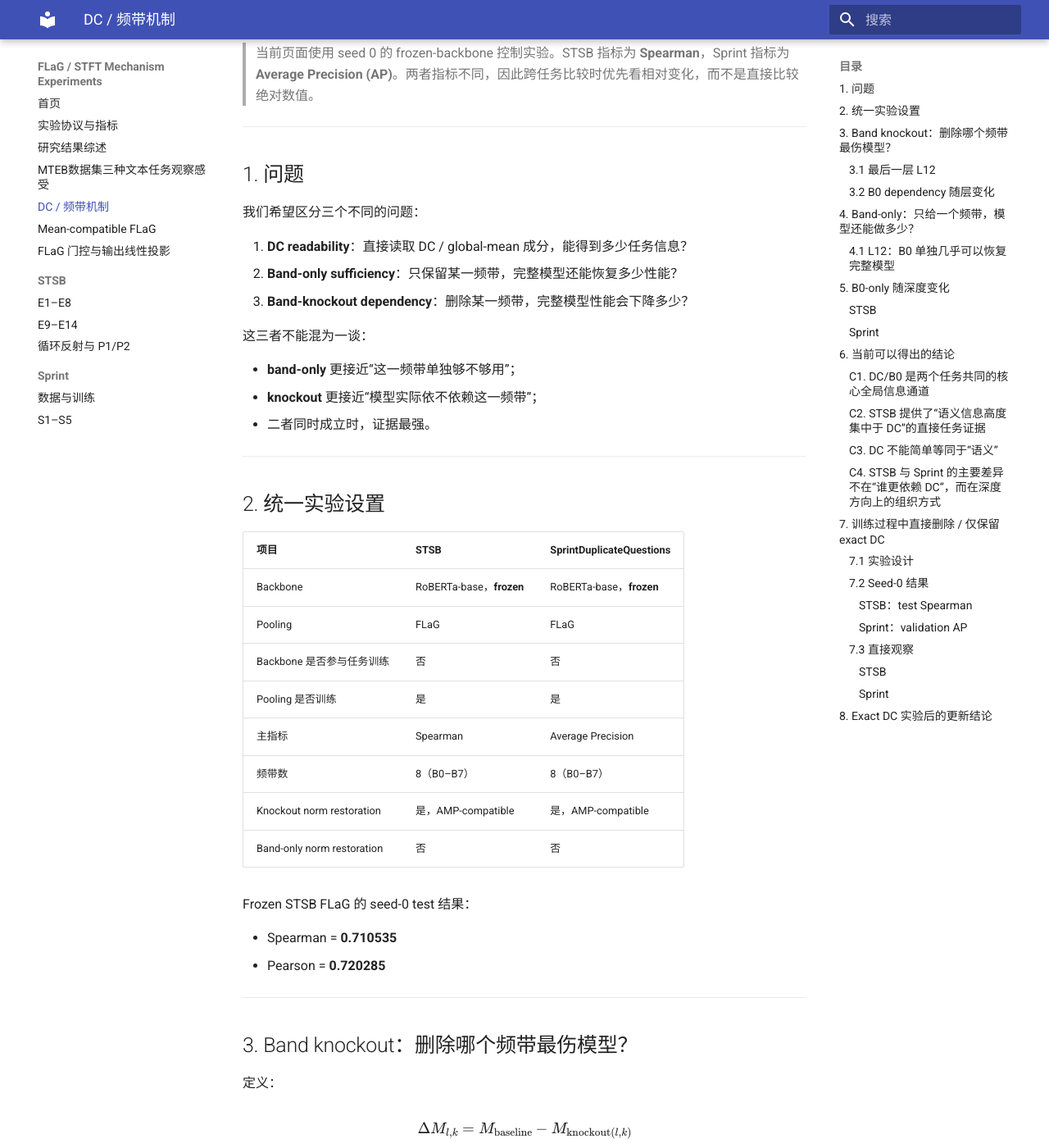
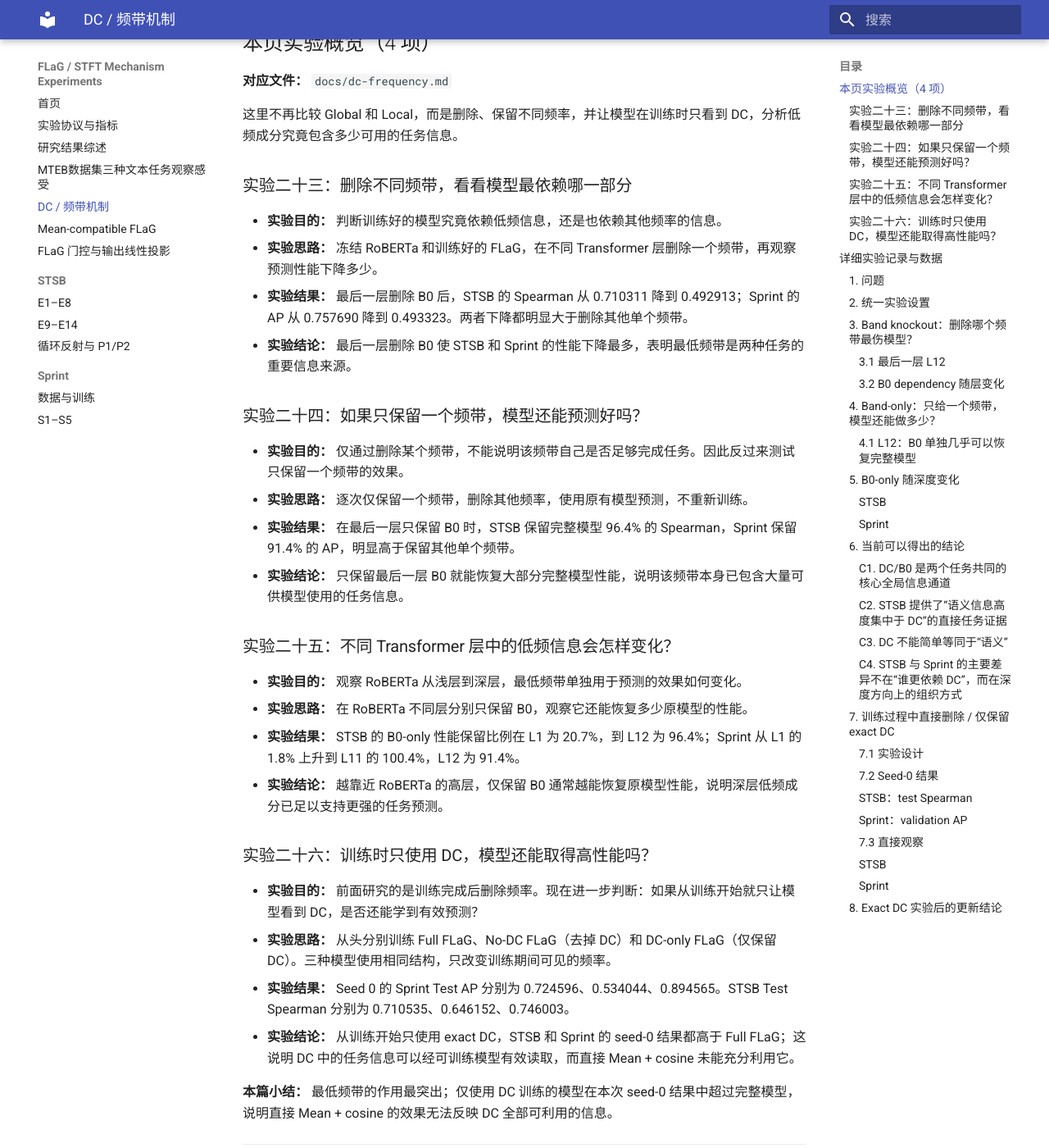
Before and after one commit to lumoswwr/FLaG-STFT-Notes, an MkDocs documentation site: the page built from docs/dc-frequency.md, in a window 1280 px wide and 1400 px high, scrolled down 236 px. Shown: the whole window at 82% size. Built offline with MkDocs 1.6.1 and Material for MkDocs 9.7.7, drawn with Linux system fonts in a browser that asks for light colours; some of the changed text lies outside the part shown.

Commit message:
Organize 4 approved experiment summaries above original # DC / 频带机制：STSB 与 Sprint 的 frozen-backbone 对照 detail

```diff
--- a/docs/dc-frequency.md
+++ b/docs/dc-frequency.md
@@ -1,4 +1,46 @@
-# DC / 频带机制：STSB 与 Sprint 的 frozen-backbone 对照
+# DC 与频带：哪些信息真正能支撑预测？
+
+> **先看实验概览**：逐项说明实验目的、方法、结果与结论；之后保留详细实验记录、原始指标、公式和数据分析。这里的概览使用你确认的 38 项汇报稿，不与其他实验协议的结果混合比较。
+
+## 本页实验概览（4 项）
+
+**对应文件：** `docs/dc-frequency.md`
+
+这里不再比较 Global 和 Local，而是删除、保留不同频率，并让模型在训练时只看到 DC，分析低频成分究竟包含多少可用的任务信息。
+
+### 实验二十三：删除不同频带，看看模型最依赖哪一部分
+
+- **实验目的：** 判断训练好的模型究竟依赖低频信息，还是也依赖其他频率的信息。
+- **实验思路：** 冻结 RoBERTa 和训练好的 FLaG，在不同 Transformer 层删除一个频带，再观察预测性能下降多少。
+- **实验结果：** 最后一层删除 B0 后，STSB 的 Spearman 从 0.710311 降到 0.492913；Sprint 的 AP 从 0.757690 降到 0.493323。两者下降都明显大于删除其他单个频带。
+- **实验结论：** 最后一层删除 B0 使 STSB 和 Sprint 的性能下降最多，表明最低频带是两种任务的重要信息来源。
+
+### 实验二十四：如果只保留一个频带，模型还能预测好吗？
+
+- **实验目的：** 仅通过删除某个频带，不能说明该频带自己是否足够完成任务。因此反过来测试只保留一个频带的效果。
+- **实验思路：** 逐次仅保留一个频带，删除其他频率，使用原有模型预测，不重新训练。
+- **实验结果：** 在最后一层只保留 B0 时，STSB 保留完整模型 96.4% 的 Spearman，Sprint 保留 91.4% 的 AP，明显高于保留其他单个频带。
+- **实验结论：** 只保留最后一层 B0 就能恢复大部分完整模型性能，说明该频带本身已包含大量可供模型使用的任务信息。
+
+### 实验二十五：不同 Transformer 层中的低频信息会怎样变化？
+
+- **实验目的：** 观察 RoBERTa 从浅层到深层，最低频带单独用于预测的效果如何变化。
+- **实验思路：** 在 RoBERTa 不同层分别只保留 B0，观察它还能恢复多少原模型的性能。
+- **实验结果：** STSB 的 B0-only 性能保留比例在 L1 为 20.7%，到 L12 为 96.4%；Sprint 从 L1 的 1.8% 上升到 L11 的 100.4%，L12 为 91.4%。
+- **实验结论：** 越靠近 RoBERTa 的高层，仅保留 B0 通常越能恢复原模型性能，说明深层低频成分已足以支持更强的任务预测。
+
+### 实验二十六：训练时只使用 DC，模型还能取得高性能吗？
+
+- **实验目的：** 前面研究的是训练完成后删除频率。现在进一步判断：如果从训练开始就只让模型看到 DC，是否还能学到有效预测？
+- **实验思路：** 从头分别训练 Full FLaG、No-DC FLaG（去掉 DC）和 DC-only FLaG（仅保留 DC）。三种模型使用相同结构，只改变训练期间可见的频率。
+- **实验结果：** Seed 0 的 Sprint Test AP 分别为 0.724596、0.534044、0.894565。STSB Test Spearman 分别为 0.710535、0.646152、0.746003。
+- **实验结论：** 从训练开始只使用 exact DC，STSB 和 Sprint 的 seed-0 结果都高于 Full FLaG；这说明 DC 中的任务信息可以经可训练模型有效读取，而直接 Mean + cosine 未能充分利用它。
+
+**本篇小结：** 最低频带的作用最突出；仅使用 DC 训练的模型在本次 seed-0 结果中超过完整模型，说明直接 Mean + cosine 的效果无法反映 DC 全部可利用的信息。
+
+---
+
+## 详细实验记录与数据
 
 本页记录一组专门回答 **“DC 分量到底承载了什么，以及模型是否真的依赖 DC”** 的机制实验。使用 **frozen RoBERTa-base + trainable FLaG** 设置。
 
@@ -6,7 +48,7 @@
 
 ---
 
-## 1. 问题
+### 1. 问题
 
 我们希望区分三个不同的问题：
 
@@ -22,7 +64,7 @@
 
 ---
 
-## 2. 统一实验设置
+### 2. 统一实验设置
 
 | 项目 | STSB | SprintDuplicateQuestions |
 | --- | --- | --- |
@@ -42,7 +84,7 @@ Frozen STSB FLaG 的 seed-0 test 结果：
 
 ---
 
-## 3. Band knockout：删除哪个频带最伤模型？
+### 3. Band knockout：删除哪个频带最伤模型？
 
 定义：
 
@@ -59,7 +101,7 @@ M_{\text{knockout}(l,k)}
 - \(\Delta M>0\)：删除该频带使性能下降；
 - \(\Delta M<0\)：删除后反而略有提升，说明该频带在当前 checkpoint 下可能不是正贡献，或存在冗余/干扰。
 
-### 3.1 最后一层 L12
+#### 3.1 最后一层 L12
 
 | 任务 | Baseline | 删除 B0 后 | B0 drop | 相对下降 |
 | --- | ---: | ---: | ---: | ---: |
@@ -94,7 +136,7 @@ Sprint L12 各频带：
 
 **结果：两边最后一层都是 B0/DC 明显最重要。** B0 的 knockout 损失远高于任何单个非 DC 频带。
 
-### 3.2 B0 dependency 随层变化
+#### 3.2 B0 dependency 随层变化
 
 STSB 的 B0 knockout drop：
 
@@ -146,7 +188,7 @@ L12: 0.264
 
 
 
-## 4. Band-only：只给一个频带，模型还能做多少？
+### 4. Band-only：只给一个频带，模型还能做多少？
 
 Band-only 与 knockout 正好相反：
 
@@ -170,7 +212,7 @@ FLaG
 
 因此最干净的直接单频带测试是 **L12**：L12 后面已经没有 Transformer 层，只剩 FLaG。
 
-### 4.1 L12：B0 单独几乎可以恢复完整模型
+#### 4.1 L12：B0 单独几乎可以恢复完整模型
 
 | 任务 | Baseline | B0-only | 保留 baseline 比例 | 最强非 B0 单频带 |
 | --- | ---: | ---: | ---: | ---: |
@@ -221,9 +263,9 @@ Sprint L12：
 
 ---
 
-## 5. B0-only 随深度变化
+### 5. B0-only 随深度变化
 
-### STSB
+#### STSB
 
 | Layer | B0-only / baseline |
 | ---: | ---: |
@@ -240,7 +282,7 @@ Sprint L12：
 | L11 | 103.7% |
 | L12 | 96.4% |
 
-### Sprint
+#### Sprint
 
 | Layer | B0-only / baseline |
 | ---: | ---: |
@@ -265,9 +307,9 @@ Sprint L12：
 
 ---
 
-## 6. 当前可以得出的结论
+### 6. 当前可以得出的结论
 
-### C1. DC/B0 是两个任务共同的核心全局信息通道
+#### C1. DC/B0 是两个任务共同的核心全局信息通道
 
 在 frozen RoBERTa + FLaG 的匹配条件下：
 
@@ -281,7 +323,7 @@ Sprint L12：
 - **高 sufficiency**：只保留它仍能完成大部分任务；
 - **高 dependency**：删掉它又会造成最大的性能损失。
 
-### C2. STSB 提供了“语义信息高度集中于 DC”的直接任务证据
+#### C2. STSB 提供了“语义信息高度集中于 DC”的直接任务证据
 
 STSB 的目标本身就是 sentence-level semantic similarity。
 
@@ -291,7 +333,7 @@ STSB 的目标本身就是 sentence-level semantic similarity。
 
 > **STSB 所需的句级整体语义相似性信息，在最终 RoBERTa 表示中高度集中于、或至少高度可由 DC / global-mean component 读取。**
 
-### C3. DC 不能简单等同于“语义”
+#### C3. DC 不能简单等同于“语义”
 
 Sprint 的 B0-only 同样保留 **91.4%** baseline，而且 B0 knockout 同样造成最大损失。
 
@@ -299,7 +341,7 @@ Sprint 的 B0-only 同样保留 **91.4%** baseline，而且 B0 knockout 同样
 
 > **一种普遍的 global task-relevant information channel，其中当然可以包含 sentence-level semantics，但并不只编码 STSB 式语义相似度。**
 
-### C4. STSB 与 Sprint 的主要差异不在“谁更依赖 DC”，而在深度方向上的组织方式
+#### C4. STSB 与 Sprint 的主要差异不在“谁更依赖 DC”，而在深度方向上的组织方式
 
 实验并不支持“STSB 比 Sprint 更依赖 DC”。
 
@@ -320,9 +362,9 @@ Sprint中非DC频带预测能力较高，重要性平缓，不是很大
 
 ---
 
-## 7. 训练过程中直接删除 / 仅保留 exact DC
+### 7. 训练过程中直接删除 / 仅保留 exact DC
 
-### 7.1 实验设计
+#### 7.1 实验设计
 
 为了避免“训练时删除 DC”和“只保留 DC”两边模型容量不同，主比较使用三个严格匹配的 frozen-backbone FLaG：
 
@@ -343,7 +385,7 @@ Sprint中非DC频带预测能力较高，重要性平缓，不是很大
   - DC-only 只保留 \(k=0\)；
   - 其它频率不会被连带修改。
 
-### 7.2 Seed-0 结果
+#### 7.2 Seed-0 结果
 
 #### STSB：test Spearman
 
@@ -373,7 +415,7 @@ Sprint official test 上：
 
 这说明 Sprint 上的 DC-only 增益并不只出现在 validation，official test 同样保持。
 
-### 7.3 直接观察
+#### 7.3 直接观察
 
 #### STSB
 
@@ -401,7 +443,7 @@ Sprint official test 上：
 
 ---
 
-## 8. Exact DC 实验后的更新结论
+### 8. Exact DC 实验后的更新结论
 
 结合前面的 B0 频带实验和本节 exact-DC 训练实验，目前更合适的表述是：
 
```
